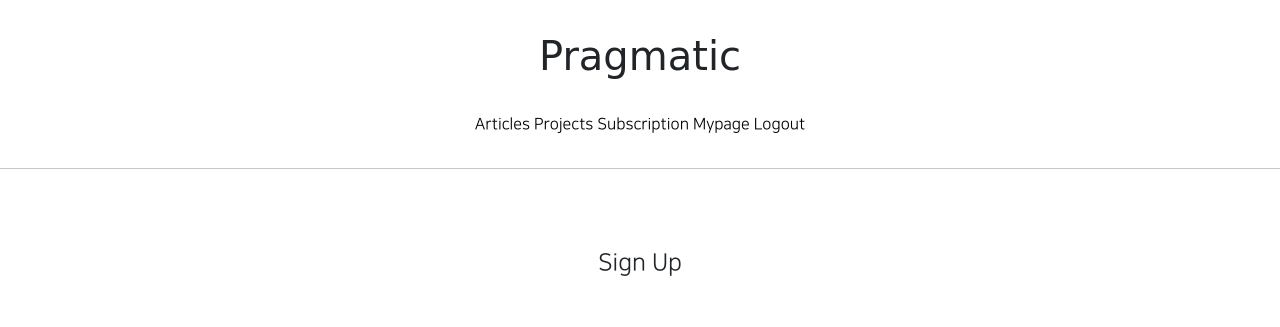
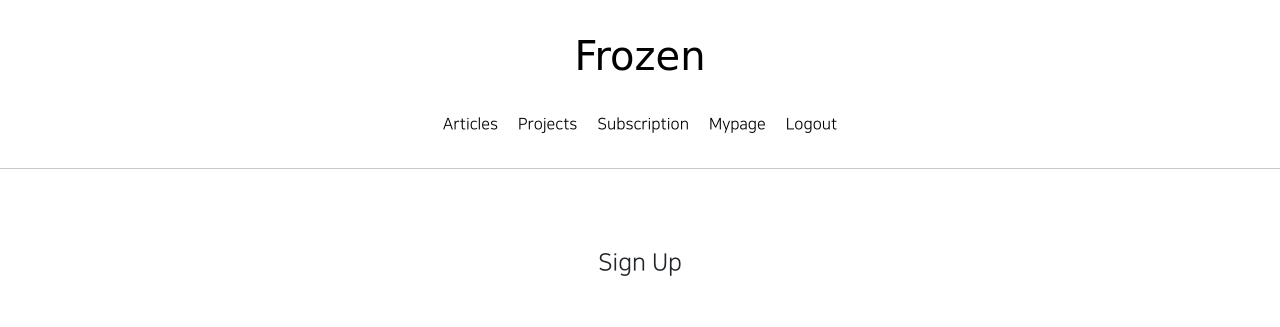
Before and after one commit to IT-HONGREAT/Frozen, a Django app: page /accounts/create/ in a window 1280 px wide. Shown: the top 327 px of the page. Run offline with Django 3.2, Linux system fonts and the light colour scheme; the visitor is signed in with stand-in values (Sample User, id 1); parts of the project's set-up code (start-up, migrations or seed data) failed here and were passed over; some libraries are stand-ins or nearby versions.

Commit message:
08/30 GIS class commit_4: 메뉴바에 마진값을 넣어줬고, 초기경로를 홈으로 지정 한 뒤, 앵커태그로 홈으로 이동하기 편한 기능 삽입

```diff
--- a/articleapp/models.py
+++ b/articleapp/models.py
@@ -13,7 +13,7 @@ class Article(models.Model):
     project = models.ForeignKey(Project,
                                 on_delete=models.SET_NULL,
                                 related_name='article',
-                                null=True)
+                                null=True, blank=True)
 
 
     title = models.CharField(max_length=200, null=True)
--- a/djangoProject_1/urls.py
+++ b/djangoProject_1/urls.py
@@ -18,9 +18,11 @@ from django.conf.urls.static import static
 from django.contrib import admin
 from django.urls import path, include
 
-
+from articleapp.views import ArticleListView
 
 urlpatterns = [
+    path('', ArticleListView.as_view(), name='home'),
+
     path('admin/', admin.site.urls),
     path('accounts/',include('accountapp.urls')),
     path('profiles/', include('profileapp.urls')),
--- a/templates/header.html
+++ b/templates/header.html
@@ -1,44 +1,48 @@
 <div style="text-align: center">
 
     <div class="pragmatic_header_logo">
-        <h1>Pragmatic</h1>
+        <h1>
+            <a href="{% url 'home' %}">
+                Frozen
+            </a>
+        </h1>
     </div>
     <div class="pragmatic_header_button">
-        <span>
+        <span class="mx-2">
             <a href="{% url 'articleapp:list' %}">
                 Articles
             </a>
         </span>
-        <span>
+        <span class="mx-2">
             <a href="{% url 'projectapp:list' %}">
                 Projects
             </a>
         </span>
     {% if user.is_authenticated %}
-        <span>
+        <span class="mx-2">
             <a href="{% url 'subscribeapp:list' %}">
                 Subscription
             </a>
         </span>
     {% endif %}
         {% if not user.is_authenticated  %}
-        <span>
+        <span class="mx-2">
             <a href="{% url 'accountapp:login' %}">
                 Login
             </a>
         </span>
-        <span>
+        <span class="mx-2">
             <a href="{% url 'accountapp:create' %}">
                 SignUp
             </a>
         </span>
         {% else %}
-        <span>
+        <span class="mx-2">
             <a href="{% url 'accountapp:detail' pk=user.pk %}">
                 Mypage
             </a>
         </span>
-        <span>
+        <span class="mx-2">
             <a href="{% url 'accountapp:logout' %}">
                 Logout
             </a>
```
Also changed, not shown: articleapp/migrations/0005_alter_article_project.py (added).
